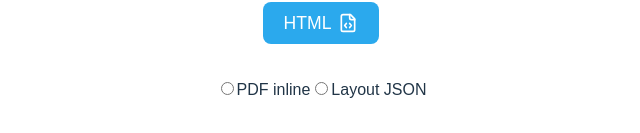
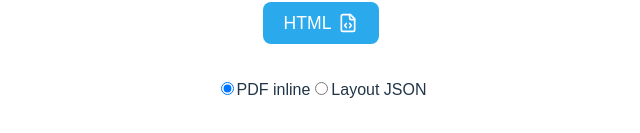
Before and after one commit to Manieri03/PDeFy_Tesi, a React (Vite) app in the folder frontend/: page / in a window 1280 px wide. Shown: the part 354-487 px from the top of the page, without its empty margins (319-959 px from the left). Built offline with nearby package versions, Linux system fonts and the light colour scheme; a web font is replaced by a local one.

Commit message:
Fix e separazione cartelle output con multer

```diff
--- a/frontend/src/App.jsx
+++ b/frontend/src/App.jsx
@@ -144,9 +144,9 @@ function App() {
                 <label>
                     <input
                         type="radio"
-                        value="html"
-                        checked={mode === "html"}
-                        onChange={() => setMode("html")}
+                        value="inline"
+                        checked={mode === "inline"}
+                        onChange={() => setMode("inline")}
                     />
                     PDF inline
                 </label>
```
Also changed, not shown: 1 other file (tests, documents, lock files or other folders).
